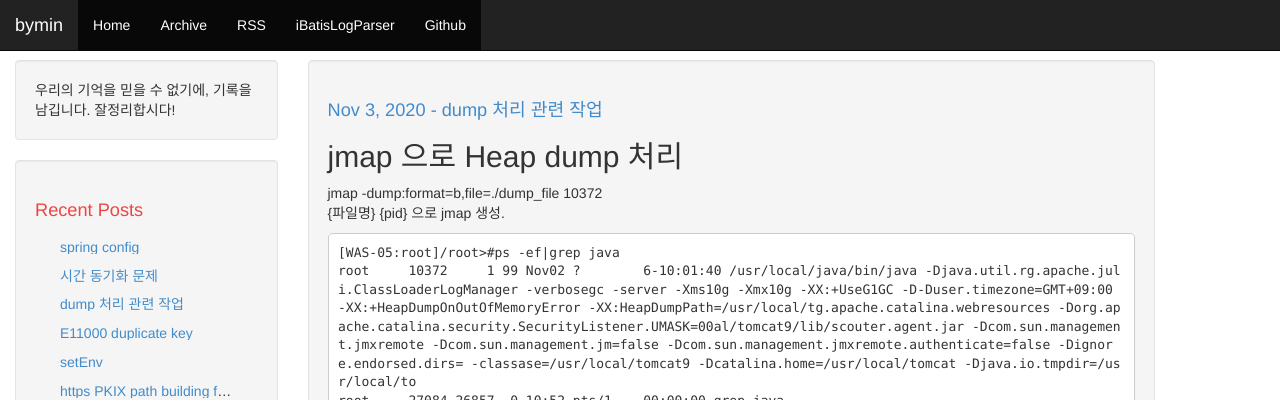
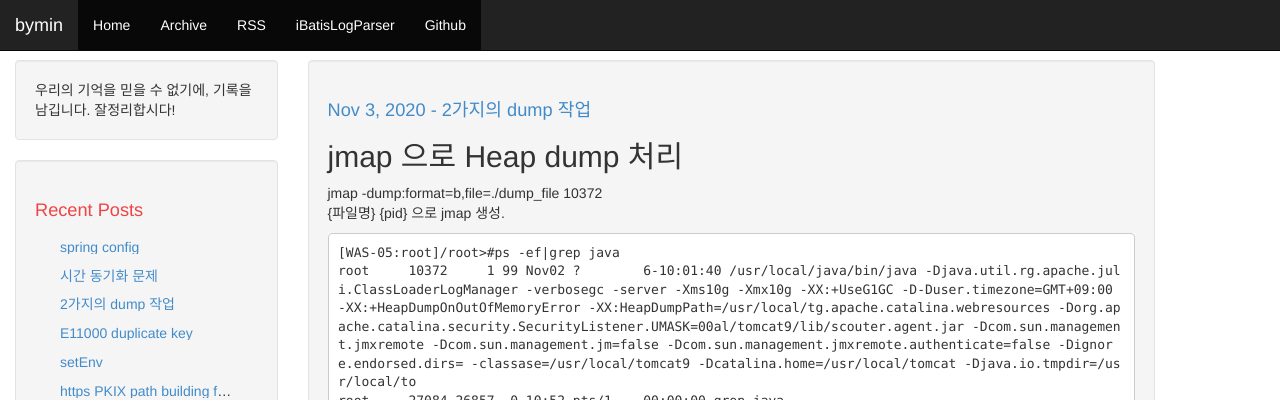
Before and after one commit to youngclown/youngclown.github.io, a Jekyll site: the page built from _posts/2020-10-27-heapdump.md, in a window 1280 px wide. Shown: the top 400 px of the page. Built offline with Jekyll 4.4.1, drawn with Linux system fonts in a browser that asks for light colours; comment, search, counter and statistics services are not loaded.

Commit message:
제목변경

```diff
--- a/_posts/2020-10-27-heapdump.md
+++ b/_posts/2020-10-27-heapdump.md
@@ -1,6 +1,6 @@
 ---
 layout: post
-title: "dump 처리 관련 작업"
+title: "2가지의 dump 작업"
 date: 2020-11-03 09:25:00 +0900
 comments: true
 ---
```
